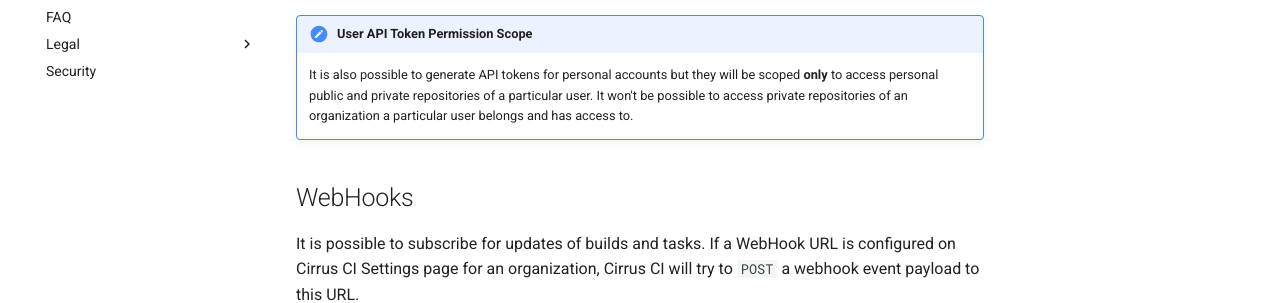
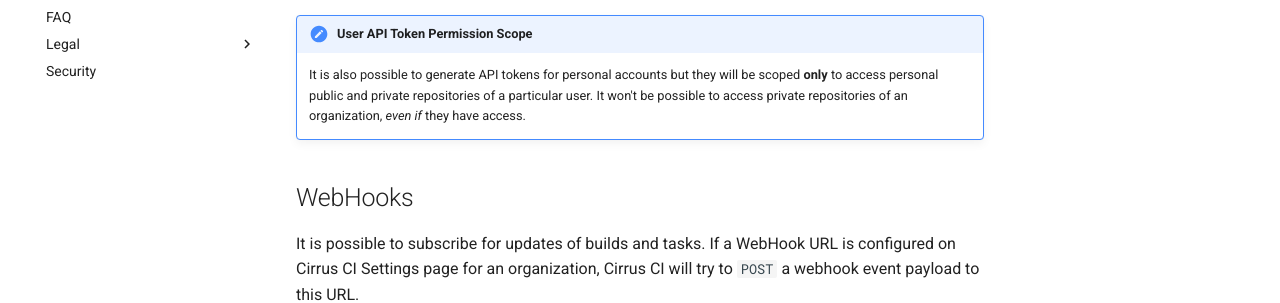
Before and after one commit to cirruslabs/cirrus-ci-docs, an MkDocs documentation site: the page built from docs/api.md, in a window 1280 px wide and 900 px high, scrolled down 641 px. Shown: the part 193-496 px from the top of the window. Built offline with MkDocs 1.6.1 and Material for MkDocs 9.7.7, drawn with Linux system fonts in a browser that asks for light colours; comment, search, counter and statistics services are not loaded.

Commit message:
Update docs/api.md
Co-authored-by: Reece Dunham <me@rdil.rocks>

```diff
--- a/docs/api.md
+++ b/docs/api.md
@@ -27,7 +27,7 @@ header to `Bearer $TOKEN`.
 
 !!! note "User API Token Permission Scope"
     It is also possible to generate API tokens for personal accounts but they will be scoped **only** to access personal public and private repositories
-    of a particular user. It won't be possible to access private repositories of an organization a particular user belongs and has access to.
+    of a particular user. It won't be possible to access private repositories of an organization, _even if_ they have access.
 
 ## WebHooks
 
```
